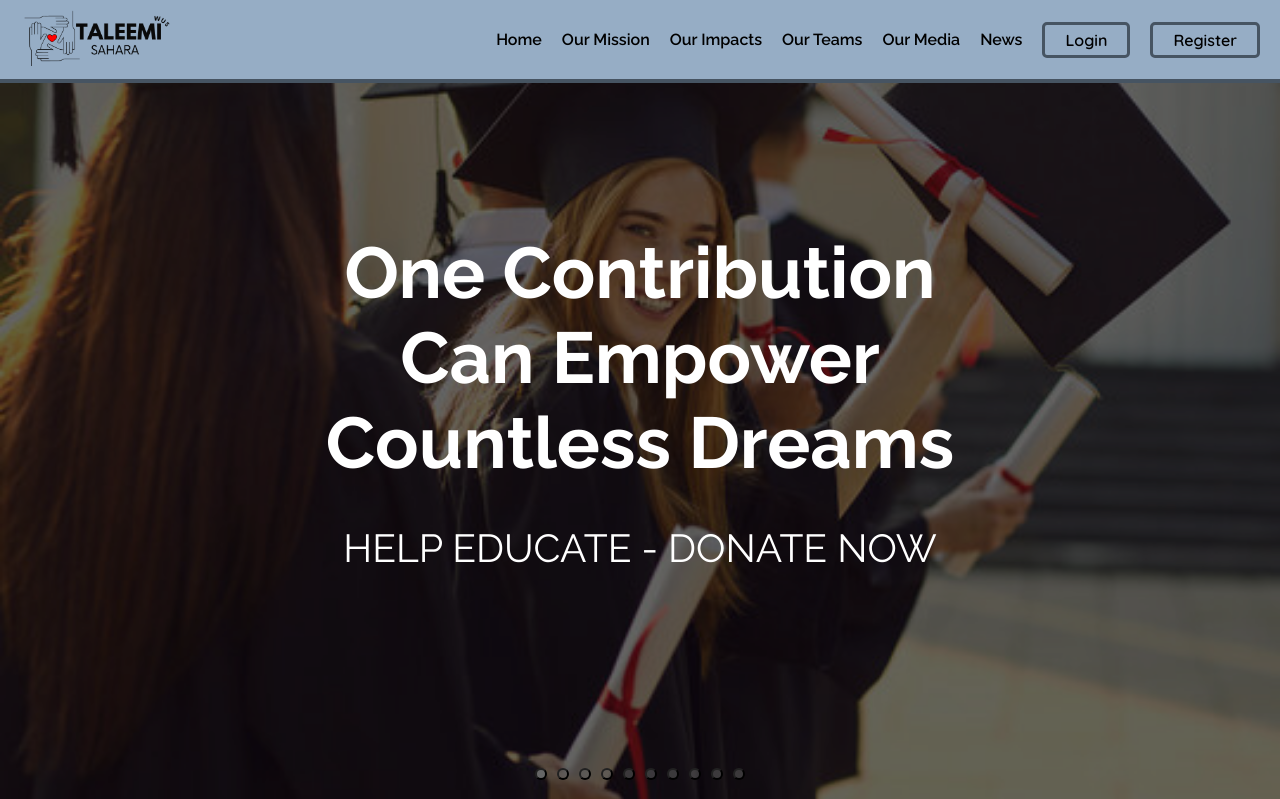
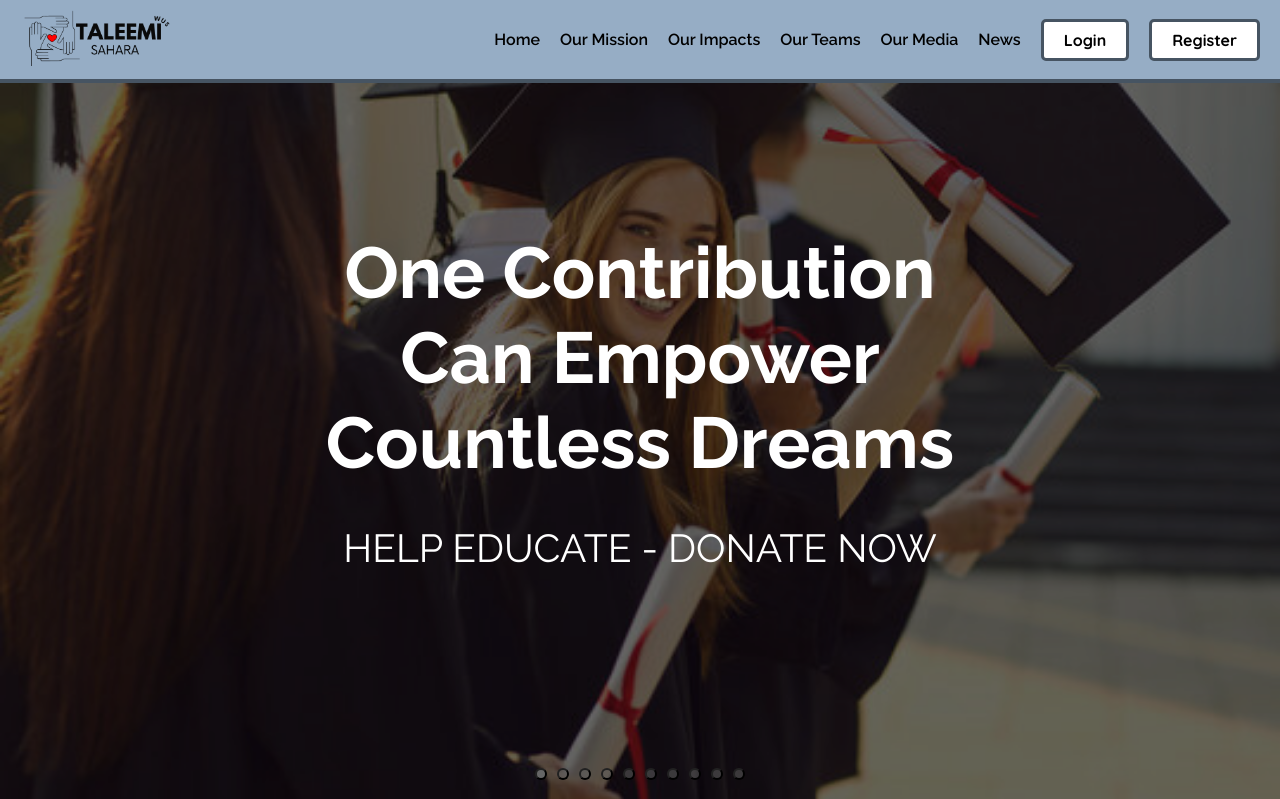
Before and after one commit to ZainUlBasit/TaleemiSahara-App, a PHP site: page /index.php in a window 1280 px wide. Shown: the top 799 px of the page. Run offline with PHP 8.4, Linux system fonts and the light colour scheme.

Commit message:
Update navbar button styles for improved aesthetics and user interaction, including background color changes and increased padding.

```diff
--- a/components/navbar.php
+++ b/components/navbar.php
@@ -115,18 +115,19 @@
 
     .auth-btn {
         border: 3px solid #465462;
-        background-color: transparent;
+        background-color: white;
         font-size: 1rem;
-        padding: 5px 20px;
+        padding: 8px 20px;
         border-radius: 5px;
         font-family: "Quicksand";
+        font-weight: 900;
         transition: all 1s ease-in-out;
         cursor: pointer;
         color: black;
     }
 
     .auth-btn:hover {
-        background-color: black;
+        background-color: #465462;
         color: white;
     }
 </style>
```
